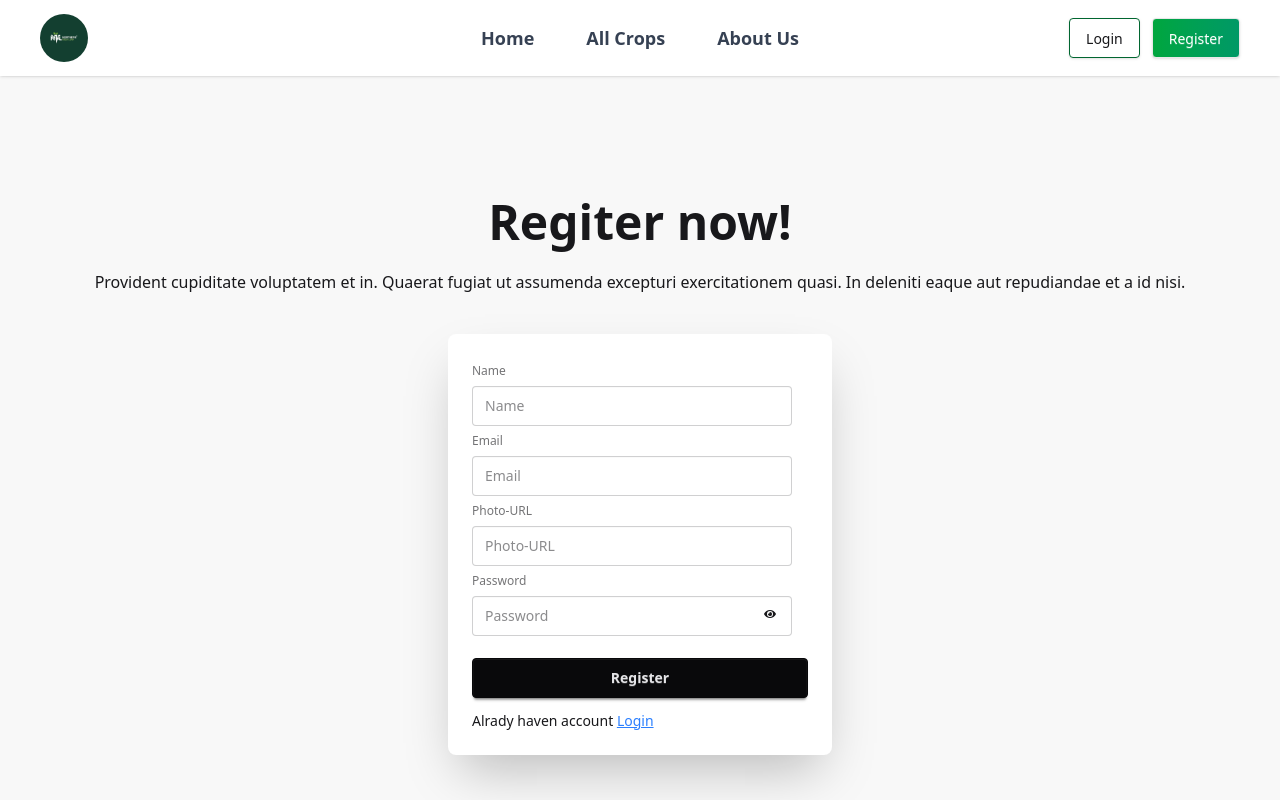
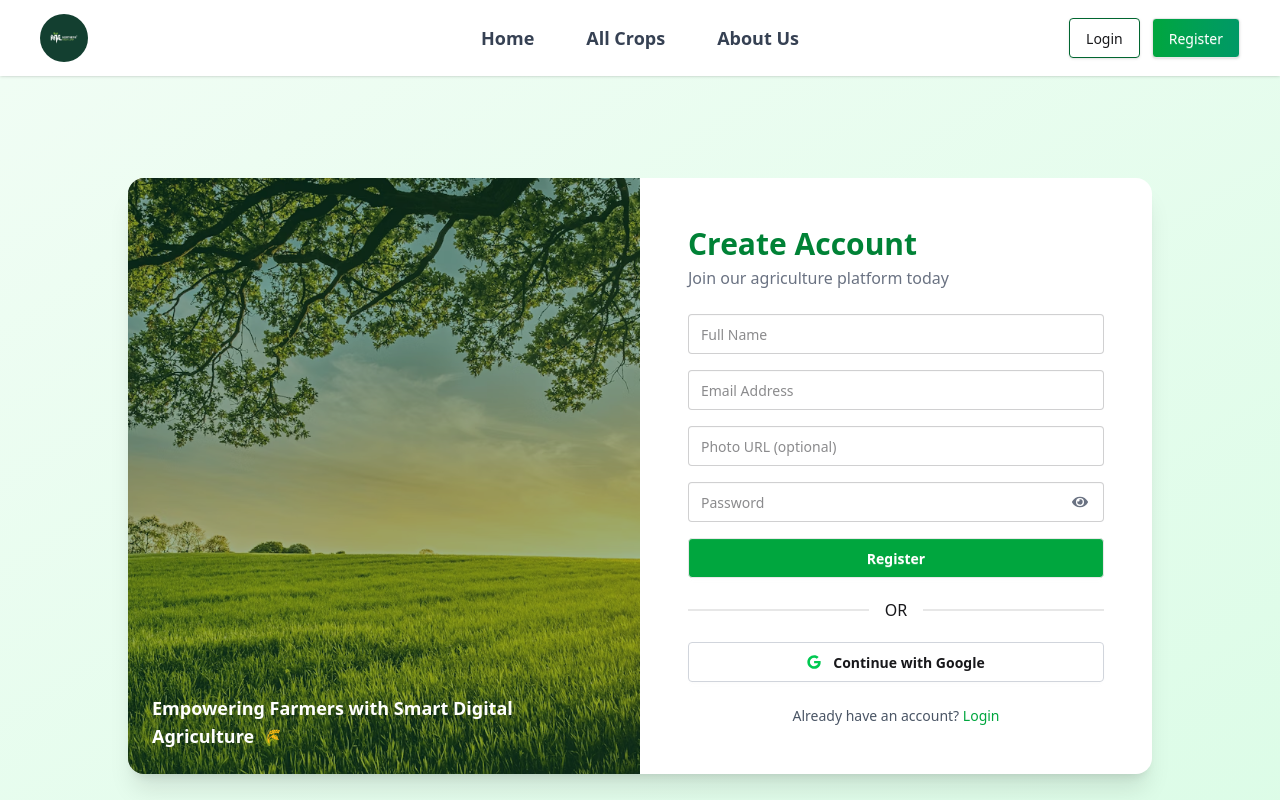
Before and after one commit to abir-11/Client-side, a React (Vite) app: page /register in a window 1280 px wide. Shown: the top 800 px of the page. Built offline with nearby package versions, Linux system fonts and the light colour scheme; no server answers.

Commit message:
register and login resolve

```diff
--- a/package.json
+++ b/package.json
@@ -15,6 +15,7 @@
     "react": "^19.2.0",
     "react-dom": "^19.2.0",
     "react-fast-marquee": "^1.6.5",
+    "react-hook-form": "^7.70.0",
     "react-icons": "^5.5.0",
     "react-router": "^7.9.5",
     "react-toastify": "^11.0.5",
--- a/src/Firebase/Firebase.init.js
+++ b/src/Firebase/Firebase.init.js
@@ -6,12 +6,12 @@ import { getAuth } from "firebase/auth";
 
 // Your web app's Firebase configuration
 const firebaseConfig = {
-  apiKey: "AIzaSyCXmZq4UmFzW0hDxIwvZ5-0bizg1l1nzW4",
-  authDomain: "my-kishilink.firebaseapp.com",
-  projectId: "my-kishilink",
-  storageBucket: "my-kishilink.firebasestorage.app",
-  messagingSenderId: "409457439123",
-  appId: "1:409457439123:web:0e5c769b2398e19510f866"
+  apiKey: import.meta.env.VITE_API_KEY,
+  authDomain: import.meta.env.VITE_AUTH_DOMAIN,
+  projectId: import.meta.env.VITE_PROJECT_ID,
+  storageBucket: import.meta.env.VITE_STORAGE_BUCKET,
+  messagingSenderId: import.meta.env.VITE_MESSAGING_SENDER_ID,
+  appId: import.meta.env.VITE_APP_ID,
 };
 
 // Initialize Firebase
--- a/src/Layout/Login/Login.jsx
+++ b/src/Layout/Login/Login.jsx
@@ -1,150 +1,155 @@
-import React from "react";
-import { use } from "react";
+import React, { useState, useContext, useRef } from "react";
 import { Link, useLocation, useNavigate } from "react-router";
-import { FaEye, FaEyeSlash } from "react-icons/fa";
-import { useState } from "react";
-import { useRef } from "react";
+import { FaEye, FaEyeSlash, FaGoogle } from "react-icons/fa";
 import { sendPasswordResetEmail } from "firebase/auth";
-import { auth } from "./../../Firebase/Firebase.init";
-import { AuthContext } from "./../../Context/AuthContext/AuthContext";
+import { auth } from "../../Firebase/Firebase.init";
+import { AuthContext } from "../../Context/AuthContext/AuthContext";
+import farmingImg from "../../assets/photo-1486754735734-325b5831c3ad.avif";
 
 const Login = () => {
-  const { SingInUser, signInWithGoogle } = use(AuthContext);
-  const [showpassword, setShowpassword] = useState(false);
+  const { SingInUser, signInWithGoogle } = useContext(AuthContext);
+
+  const [showPassword, setShowPassword] = useState(false);
+  const [error, setError] = useState("");
+
+  const emailRef = useRef();
   const location = useLocation();
   const navigate = useNavigate();
-  const emailRef = useRef();
-  //handlesign in with google
-  const handleGoogle = () => {
-    signInWithGoogle()
-      .then((result) => {
-        //console.log(result.user);
+
   const from = location.state?.from || "/";
+
+  // Email & Password Login
+  const handleSignIn = (e) => {
+    e.preventDefault();
+    const email = e.target.email.value;
+    const password = e.target.password.value;
+
+    SingInUser(email, password)
+      .then(() => {
         navigate(from, { replace: true });
       })
-      .catch((error) => {
-       // console.log(error.message);
+      .catch((err) => {
+        setError(err.message);
       });
   };
-  const handleSingIn = (event) => {
-    event.preventDefault();
-    const email = event.target.email.value;
-    const password = event.target.password.value;
-    SingInUser(email, password)
-      .then((result) => {
-       // console.log(result.user);
-        //event.target.reset()
-        const from = location.state?.from || "/";
+
+  // Google Login
+  const handleGoogleLogin = () => {
+    signInWithGoogle()
+      .then(() => {
         navigate(from, { replace: true });
       })
-      .catch((error) => {
-       // console.log(error.message);
+      .catch((err) => {
+        setError(err.message);
       });
   };
-  const handleShowPassWorded = (e) => {
-    e.preventDefault();
-    setShowpassword(!showpassword);
-  };
+
+  // Forgot Password
   const handleForgetPass = () => {
     const email = emailRef.current.value;
+    if (!email) {
+      alert("Please enter your email first");
+      return;
+    }
+
     sendPasswordResetEmail(auth, email)
       .then(() => {
-        alert("please check your email");
+        alert("Password reset email sent. Please check your inbox.");
       })
-      .catch((error) => {
-        //console.log(error.message);
+      .catch((err) => {
+        setError(err.message);
       });
   };
+
   return (
-    <div className="hero bg-base-200 min-h-screen">
-      <div className="hero-content flex-col ">
-        <div className="text-center lg:text-left">
-          <h1 className="text-5xl font-bold flex justify-center">Login now!</h1>
-          <p className="py-6 flex text-center">
-            Provident cupiditate voluptatem et in. Quaerat fugiat ut assumenda
-            excepturi exercitationem quasi. In deleniti eaque aut repudiandae et
-            a id nisi.
+    <div className="min-h-screen bg-gradient-to-br from-green-50 to-green-100 flex items-center justify-center px-4">
+      <div className="max-w-5xl my-10 w-full bg-white rounded-2xl shadow-xl grid grid-cols-1 lg:grid-cols-2 overflow-hidden">
+
+        {/* Left Image Section */}
+        <div className=" relative">
+          <img
+            src={farmingImg}
+            alt="Agriculture"
+            className="h-full w-full object-cover"
+          />
+          <div className="absolute inset-0 bg-green-900/40 flex items-end p-6">
+            <p className="text-white text-lg font-semibold">
+              Smart Login for Smarter Farming 🌾
             </p>
           </div>
-        <div className="card bg-base-100 w-full max-w-sm shrink-0 shadow-2xl">
-          <div className="card-body">
-            <form onSubmit={handleSingIn}>
-              <fieldset className="fieldset">
-                <label className="label">Email</label>
+        </div>
+
+        {/* Right Form Section */}
+        <div className="p-8 lg:p-12">
+          <h2 className="text-3xl font-bold text-green-700 mb-1">
+            Welcome Back
+          </h2>
+          <p className="text-gray-500 mb-6">
+            Login to continue your agriculture journey
+          </p>
+
+          <form onSubmit={handleSignIn} className="space-y-4">
             <input
               type="email"
               name="email"
               ref={emailRef}
-                  className="input"
-                  placeholder="Email"
+              placeholder="Email Address"
+              className="input input-bordered w-full"
+              required
             />
-                <label className="label">Password</label>
+
             <div className="relative">
               <input
-                    type={showpassword ? "text" : "password"}
-                    className="input"
+                type={showPassword ? "text" : "password"}
                 name="password"
                 placeholder="Password"
+                className="input input-bordered w-full pr-12"
+                required
               />
               <button
                 type="button"
-                    onClick={handleShowPassWorded}
-                    className="  absolute right-4 top-3 px-4  "
+                onClick={() => setShowPassword(!showPassword)}
+                className="absolute right-4 top-3 text-gray-500"
               >
-                    {showpassword ? <FaEyeSlash /> : <FaEye />}
+                {showPassword ? <FaEyeSlash /> : <FaEye />}
               </button>
             </div>
-                <div onClick={handleForgetPass}>
-                  <a className="link link-hover">Forgot password?</a>
+
+            <div
+              onClick={handleForgetPass}
+              className="text-sm text-green-600 hover:underline cursor-pointer"
+            >
+              Forgot password?
             </div>
-                <button type="submit" className="btn btn-neutral mt-4">
+
+            {error && <p className="text-red-500 text-sm">{error}</p>}
+
+            <button className="btn w-full bg-green-600 hover:bg-green-700 text-white">
               Login
             </button>
-              </fieldset>
           </form>
-            <div>
-              {/* google sign in */}
+
+          {/* Divider */}
+          <div className="divider my-6">OR</div>
+
+          {/* Google Login */}
           <button
-                onClick={handleGoogle}
-                className="btn w-full bg-white text-black border-[#e5e5e5]"
+            onClick={handleGoogleLogin}
+            className="btn w-full bg-white border border-gray-300 text-gray-700 hover:bg-gray-50 flex items-center justify-center gap-3"
           >
-                <svg
-                  aria-label="Google logo"
-                  width="16"
-                  height="16"
-                  xmlns="http://www.w3.org/2000/svg"
-                  viewBox="0 0 512 512"
+            <FaGoogle className="text-green-500" />
+            Continue with Google
+          </button>
+
+          <p className="text-sm text-center mt-6 text-gray-600">
+            New here?{" "}
+            <Link
+              to="/register"
+              className="text-green-600 font-medium hover:underline"
             >
-                  <g>
-                    <path d="m0 0H512V512H0" fill="#fff"></path>
-                    <path
-                      fill="#34a853"
-                      d="M153 292c30 82 118 95 171 60h62v48A192 192 0 0190 341"
-                    ></path>
-                    <path
-                      fill="#4285f4"
-                      d="m386 400a140 175 0 0053-179H260v74h102q-7 37-38 57"
-                    ></path>
-                    <path
-                      fill="#fbbc02"
-                      d="m90 341a208 200 0 010-171l63 49q-12 37 0 73"
-                    ></path>
-                    <path
-                      fill="#ea4335"
-                      d="m153 219c22-69 116-109 179-50l55-54c-78-75-230-72-297 55"
-                    ></path>
-                  </g>
-                </svg>
-                Login with Google
-              </button>
-            </div>
-            <p>
-              New to our website ? please{" "}
-              <Link to="/signup" className="text-blue-500 underline">
-                Sign-Up
+              Create an account
             </Link>
           </p>
-          </div>
         </div>
       </div>
     </div>
--- a/src/Layout/Register/Register.jsx
+++ b/src/Layout/Register/Register.jsx
@@ -1,114 +1,142 @@
-import React from "react";
-import { useLocation, useNavigate } from "react-router";
-import { Link } from "react-router";
-import { useState } from "react";
-import { FaEye, FaEyeSlash } from "react-icons/fa";
-import { use } from "react";
-import { AuthContext } from "./../../Context/AuthContext/AuthContext";
+import React, { useState, useContext } from "react";
+import { Link, useLocation, useNavigate } from "react-router";
+import { FaEye, FaEyeSlash, FaGoogle } from "react-icons/fa";
+import { AuthContext } from "../../Context/AuthContext/AuthContext";
+import farmingImg from "../../assets/photo-1495107334309-fcf20504a5ab.avif";
+
 const Register = () => {
   const [error, setError] = useState("");
-  const [showpassword, setShowpassword] = useState(false);
-  const { createUser } = use(AuthContext);
+  const [showPassword, setShowPassword] = useState(false);
+
+  const { createUser, signInWithGoogle } = useContext(AuthContext);
+
   const navigate = useNavigate();
   const location = useLocation();
 
-  const handleSignup = async (event) => {
-    event.preventDefault();
-    const displayName = event.target.name.value;
-    const email = event.target.email.value;
-    const password = event.target.password.value;
-    const photoURL = event.target.photoURL.value;
+  const handleSignup = async (e) => {
+    e.preventDefault();
 
-    const passWord = /^(?=.*[a-z])(?=.*[A-Z]).+$/;
-    if (!passWord.test(password)) {
-      setError(
-        "Password must contain at least one uppercase and one lowercase letter."
-      );
+    const name = e.target.name.value;
+    const email = e.target.email.value;
+    const password = e.target.password.value;
+    const photoURL = e.target.photoURL.value;
+
+    const passwordRegex = /^(?=.*[a-z])(?=.*[A-Z]).+$/;
+    if (!passwordRegex.test(password)) {
+      setError("Password must contain at least one uppercase and one lowercase letter.");
       return;
     }
-    setError("");
 
     try {
-      const result = await createUser(email, password, displayName, photoURL);
-      //console.log(result.user);
-     // console.log(result.displayName, result.photoURL);
+      await createUser(email, password, name, photoURL);
       navigate(location?.state || "/");
-    } catch (error) {
-     // console.log(error.message);
-      setError(error.message);
+    } catch (err) {
+      setError(err.message);
     }
   };
 
-  const handleShowPassWorded = (e) => {
-    e.preventDefault();
-    setShowpassword(!showpassword);
+  const handleGoogleLogin = async () => {
+    try {
+      await signInWithGoogle();
+      navigate(location?.state || "/");
+    } catch (err) {
+      setError(err.message);
+    }
   };
 
   return (
-    <div className="hero bg-base-200 min-h-screen">
-      <div className="hero-content flex-col ">
-        <div className="text-center lg:text-left">
-          <h1 className="text-5xl font-bold flex justify-center">
-            Regiter now!
-          </h1>
-          <p className="py-6 flex text-center">
-            Provident cupiditate voluptatem et in. Quaerat fugiat ut assumenda
-            excepturi exercitationem quasi. In deleniti eaque aut repudiandae et
-            a id nisi.
+    <div className="min-h-screen bg-gradient-to-br from-green-50 to-green-100 flex items-center justify-center px-4">
+      <div className="max-w-5xl w-full bg-white my-10 rounded-2xl  shadow-xl grid  grid-cols-1 lg:grid-cols-2 overflow-hidden">
+
+        {/* Left Image */}
+        <div className="  relative">
+          <img
+            src={farmingImg}
+            alt="Agriculture"
+            className="h-full w-full object-cover"
+          />
+          <div className="absolute inset-0 bg-green-900/40 flex items-end p-6">
+            <p className="text-white text-lg font-semibold">
+              Empowering Farmers with Smart Digital Agriculture 🌾
             </p>
           </div>
-        <div className="card bg-base-100 w-full max-w-sm shrink-0 shadow-2xl">
-          <div className="card-body">
-            <form onSubmit={handleSignup}>
-              <fieldset className="fieldset">
-                <label className="label">Name</label>
+        </div>
+
+        {/* Right Form */}
+        <div className="p-8 lg:p-12">
+          <h2 className="text-3xl font-bold text-green-700 mb-1">
+            Create Account
+          </h2>
+          <p className="text-gray-500 mb-6">
+            Join our agriculture platform today
+          </p>
+
+          <form onSubmit={handleSignup} className="space-y-4">
             <input
               type="text"
-                  className="input"
               name="name"
-                  placeholder="Name"
+              placeholder="Full Name"
+              className="input input-bordered w-full"
+              required
             />
-                <label className="label">Email</label>
+
             <input
               type="email"
-                  className="input"
               name="email"
-                  placeholder="Email"
+              placeholder="Email Address"
+              className="input input-bordered w-full"
+              required
             />
-                <label className="label">Photo-URL</label>
+
             <input
               type="text"
               name="photoURL"
-                  className="input"
-                  placeholder="Photo-URL"
+              placeholder="Photo URL (optional)"
+              className="input input-bordered w-full"
             />
-                <label className="label">Password</label>
+
             <div className="relative">
               <input
-                    type={showpassword ? "text" : "password"}
-                    className="input"
+                type={showPassword ? "text" : "password"}
                 name="password"
                 placeholder="Password"
+                className="input input-bordered w-full pr-12"
+                required
               />
               <button
-                    onClick={handleShowPassWorded}
-                    className="  absolute right-4 top-3 px-4  "
+                type="button"
+                onClick={() => setShowPassword(!showPassword)}
+                className="absolute right-4 top-3 text-gray-500"
               >
-                    {showpassword ? <FaEyeSlash /> : <FaEye />}
+                {showPassword ? <FaEyeSlash /> : <FaEye />}
               </button>
             </div>
 
-                <button className="btn btn-neutral mt-4">Register</button>
-              </fieldset>
-              {error && <p className="text-red-500">{error}</p>}
+            {error && <p className="text-red-500 text-sm">{error}</p>}
+
+            <button className="btn w-full bg-green-600 hover:bg-green-700 text-white">
+              Register
+            </button>
           </form>
-            <p>
-              Alrady haven account{" "}
-              <Link className="text-blue-500 underline" to="/login">
+
+          {/* Divider */}
+          <div className="divider my-6">OR</div>
+
+          {/* Google Login */}
+          <button
+            onClick={handleGoogleLogin}
+            className="btn w-full border border-gray-300 bg-white hover:bg-gray-50 flex items-center justify-center gap-3"
+          >
+            <FaGoogle className="text-green-500" />
+            Continue with Google
+          </button>
+
+          <p className="text-sm text-center mt-6 text-gray-600">
+            Already have an account?{" "}
+            <Link to="/login" className="text-green-600 font-medium hover:underline">
               Login
             </Link>
           </p>
-          </div>
         </div>
       </div>
     </div>
```
Also changed, not shown: 2 other files (tests, documents, lock files or other folders). Lines whose indentation alone changed are shown as unchanged.
